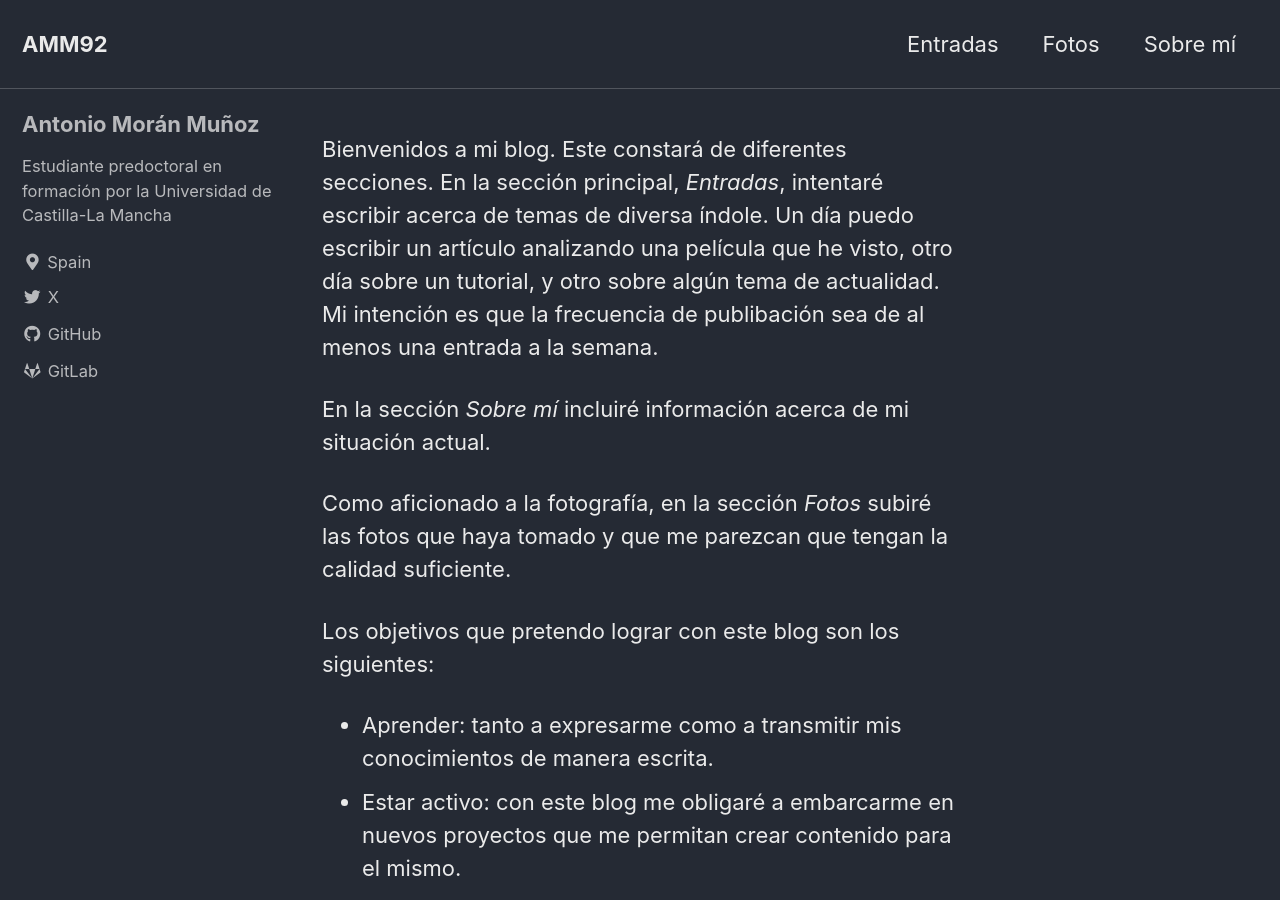
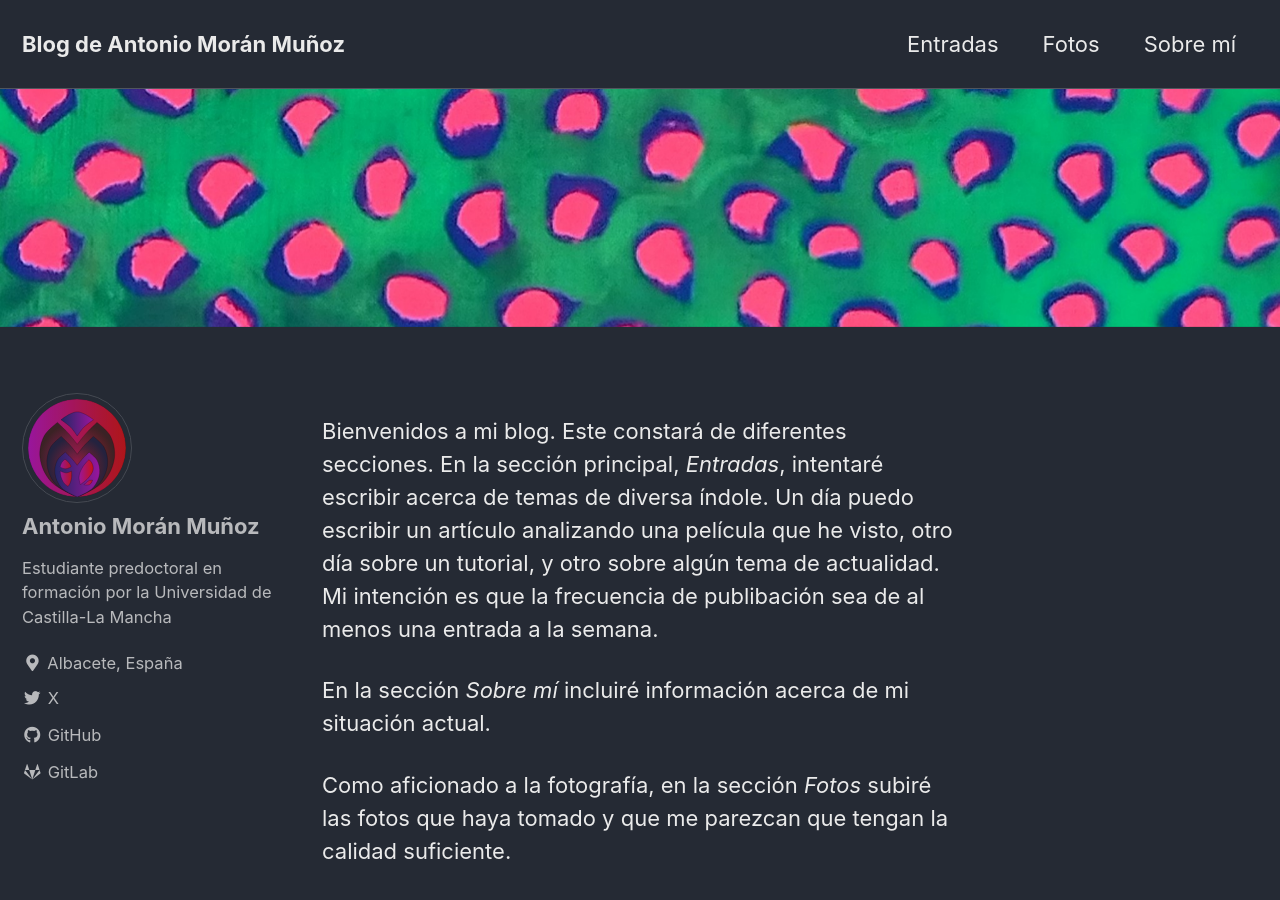
Before and after one commit to anmomu92/anmomu92.github.io, a Jekyll site: the page built from index.html, in a window 1280 px wide and 900 px high. Built offline with Jekyll 4.4.1, drawn with Linux system fonts in a browser that asks for light colours; cached includes are drawn as plain includes; the list of posts is cut into pages by our own code.

Commit message:
Banner añadido a página principal

```diff
--- a/_config.yml
+++ b/_config.yml
@@ -16,7 +16,7 @@ minimal_mistakes_skin    : "dark" # "default", "air", "aqua", "contrast", "dark"
 
 # Site Settings
 locale                   : "es-ES"
-title                    : "AMM92"
+title                    : "Blog de Antonio Morán Muñoz"
 title_separator          : "-"
 subtitle                 : # site tagline that appears below site title in masthead
 name                     : "Antonio Morán Muñoz"
@@ -95,9 +95,9 @@ analytics:
 # Site Author
 author:
   name             : "Antonio Morán Muñoz"
-  avatar           : # path of avatar image, e.g. "/assets/images/bio-photo.jpg"
+  avatar           : "/assets/images/about/about01.svg" # path of avatar image, e.g. "/assets/images/bio-photo.jpg"
   bio              : "Estudiante predoctoral en formación por la Universidad de Castilla-La Mancha"
-  location         : "Spain"
+  location         : "Albacete, España"
   email            :
   links:
     - label: "Email"
--- a/index.html
+++ b/index.html
@@ -1,4 +1,6 @@
 ---
+header:
+  image: /assets/images/banner/about-banner.jpg
 layout: home
 author_profile: true
 toc: true
```
Also changed, not shown: assets/images/banner/about-banner.jpg (added).
